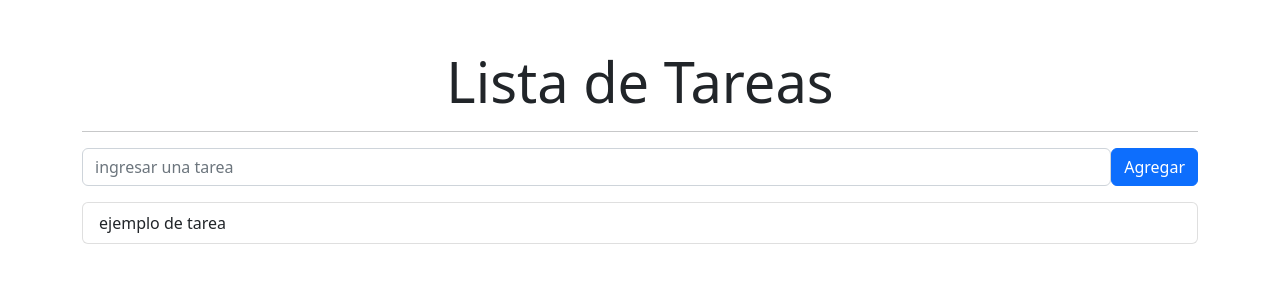
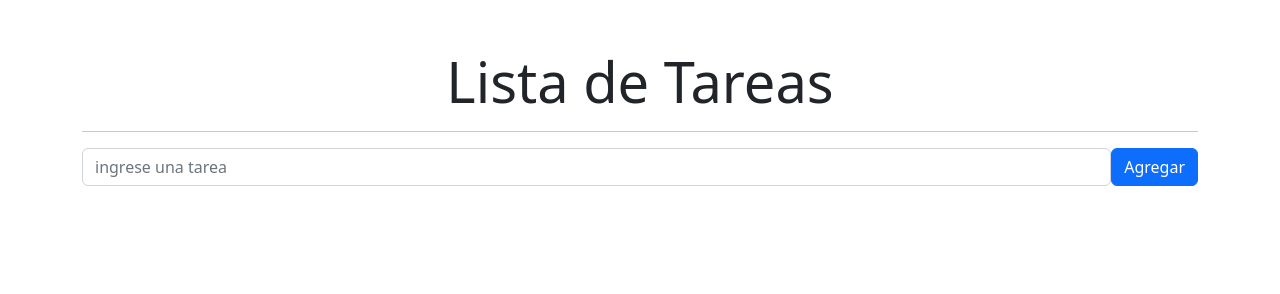
Before and after one commit to hectorc2907/react-ejercicio04, a React (Vite) app: page / in a window 1280 px wide. Shown: the top 294 px of the page. Built offline with nearby package versions, Linux system fonts and the light colour scheme.

Commit message:
se realiza el guardado e impresion de los datos en formato logico del arreglo

```diff
--- a/src/components/FormularioTarea.jsx
+++ b/src/components/FormularioTarea.jsx
@@ -9,7 +9,12 @@ const FormularioTarea = () => {
   const handleSubmit = (e) => {
     e.preventDefault();
     setTareas([...tareas, tarea]);
+    handleAgregarDatos(tarea);
   };
+
+  const handleAgregarDatos = (tarea) => {
+    setTareas([...tareas, tarea]);
+  }
 
   return (
     <>
@@ -17,7 +22,7 @@ const FormularioTarea = () => {
         <Form.Group className="mb-3 d-flex" controlId="tarea">
           <Form.Control
             type="text"
-            placeholder="ingresar una tarea"
+            placeholder="ingrese una tarea"
             onChange={(e) => setTarea(e.target.value)}
             value={tarea}
           />
@@ -26,7 +31,7 @@ const FormularioTarea = () => {
           </Button>
         </Form.Group>
       </Form>
-      <ListaTareas></ListaTareas>
+      <ListaTareas mostrarTareas = {tareas}></ListaTareas>
     </>
   );
 };
--- a/src/components/ItemTarea.jsx
+++ b/src/components/ItemTarea.jsx
@@ -1,8 +1,9 @@
 import { ListGroup } from "react-bootstrap";
 
-const ItemTarea = () => {
+const ItemTarea = (props) => {
+    const {mostrarTarea} = props;
     return (
-        <ListGroup.Item>ejemplo de tarea</ListGroup.Item>
+        <ListGroup.Item>{mostrarTarea}</ListGroup.Item>
     );
 };
 
--- a/src/components/ListaTareas.jsx
+++ b/src/components/ListaTareas.jsx
@@ -1,10 +1,13 @@
 import { ListGroup } from "react-bootstrap";
 import ItemTarea from "./ItemTarea";
 
-const ListaTareas = () => {
+const ListaTareas = (props) => {
+  const {mostrarTareas} = props;
   return (
     <ListGroup>
-      <ItemTarea></ItemTarea>
+      {mostrarTareas.map((item,index) => (
+        <span key = {index}><ItemTarea mostrarTarea={item}></ItemTarea></span>
+      ))}
     </ListGroup>
   );
 };
```
